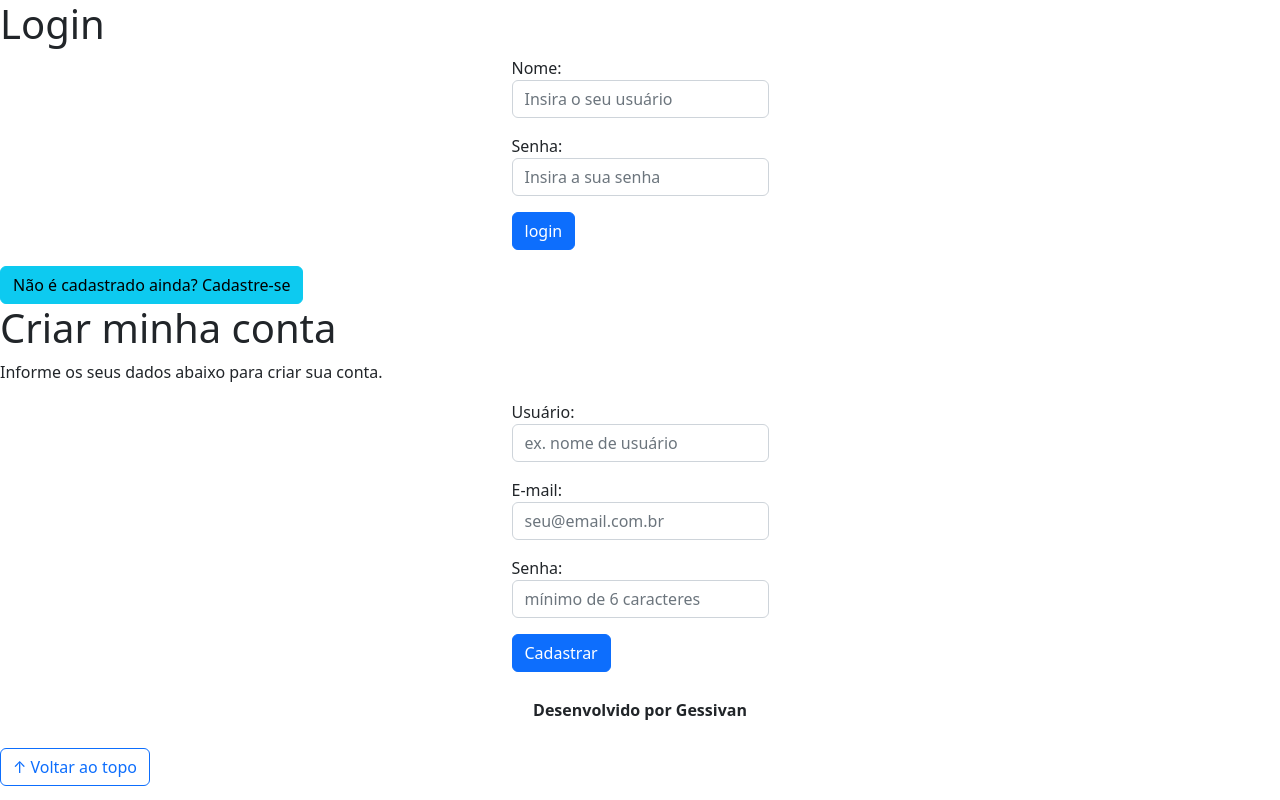
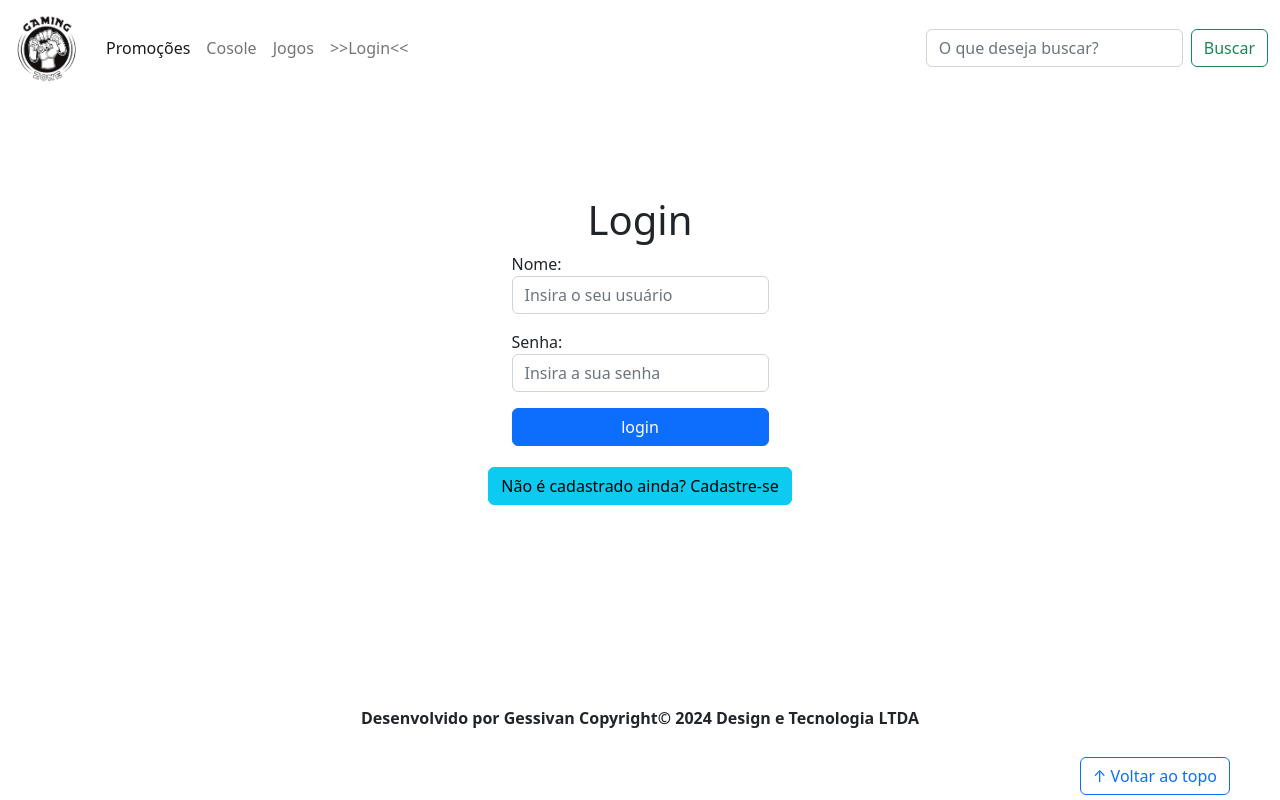
Before and after one commit to Gessivanf/FRONT-END, a plain HTML site: page login.html in a window 1280 px wide. Both pictures are taken after a click on the button "login". Drawn offline with nearby package versions, Linux system fonts and the light colour scheme.

Commit message:
commit update

```diff
--- a/css/estilo.css
+++ b/css/estilo.css
@@ -11,11 +11,13 @@ main{
 }
 
 /*banner*/
+
 #section-banners img{
     height: 500px;
 }
 /*Produtos vendidos*/
-#section-vendidos {
+
+#section-vendidos{
     text-align: center;
 }
 #section-vendidos h2{
@@ -25,6 +27,7 @@ main{
 #section-vendidos img{
     height: 300px;
     border-radius: 10px;
+
 }
 #section-vendidos .card{
     margin: 5px;
@@ -39,11 +42,36 @@ main{
 /*Rodapé*/
 
 /*Botão Voltar topo*/
+#voltar-topo{
+    position: fixed;
+    bottom: 5px;
+    right: 50px;
+}
 
 /* página de login  */
+#section-login{
+    margin-top: 100px;
+}
+#section-login h1 {
+    text-align: center;
+}
 
+#section-login input{
+    width: 100%;
+}
 
 /* Formulário de cadastro*/
+#section-cadastro{
+    padding: 5px;
+    text-align: center;
+    background-color: #fff;
+}
+
+#form-cadastrar {
+    padding: 50px;
+    display: none;
+
+}
 
 /*Ridapé*/
 footer{
--- a/js/jquery-script.js
+++ b/js/jquery-script.js
@@ -1 +1,13 @@
 //efeito de esconder formulário de cadastro
+
+$(document).ready(function(){
+
+    $("#botao-cadastrar").click(function(){
+
+        $("#form-cadastrar").slideToggle("slow");
+        $("#section-login").slideToggle("slow");
+        $("#botao-cadastrar").hide();
+
+
+    });
+});
--- a/js/script.js
+++ b/js/script.js
@@ -1,5 +1,32 @@
 //efeito do botão voltar ao Topo
+function topo(){
+    window.scrollTo(
+        {
+            top:0,
+            left:0,
+            behavior:'smooth'
+        }
+    )
+}
 
 //Validação de Login
+function login(){
+    var logado = 0;
+    var usuario = document.getElementById("usuario").value;
+    var senha = document.getElementById("senha").value;
+
+    if(usuario == 'admin' && senha == '123456'){
+        window.location = "index.html";
+        logado = 1;
+    }
+    if(logado == 0){
+        alert("Acesso negado. Dados incorretos")
+    }
+}
 
 //Ativar alert no botão cadastrar
+
+function cadastrar(){
+    alert("Cadastro com sucesso!")
+    window.location.href = "index.html";
+}
--- a/login.html
+++ b/login.html
@@ -5,7 +5,7 @@
     <meta charset="UTF-8">
     <meta http-equiv="X-UA-Compatible" content="IE=edge">
     <meta name="viewport" content="width=device-width, initial-scale=1.0">
-    <title>LH Games - login</title>
+    <title>Design e Tecnologia - login</title>
     <link href="https://cdn.jsdelivr.net/npm/bootstrap@5.2.2/dist/css/bootstrap.min.css" rel="stylesheet"
         integrity="sha384-Zenh87qX5JnK2Jl0vWa8Ck2rdkQ2Bzep5IDxbcnCeuOxjzrPF/et3URy9Bv1WTRi" crossorigin="anonymous">
     <link rel="stylesheet" href="css/estilo.css">
@@ -13,7 +13,34 @@
 
 <body>
     <header>
-
+        <nav class="navbar navbar-expand-lg bg-body-tertiary">
+            <div class="container-fluid">
+              <a class="navbar-brand" href="index.html"><img src="img/logo.png"></a>
+              <button class="navbar-toggler" type="button" data-bs-toggle="collapse" data-bs-target="#navbarSupportedContent" aria-controls="navbarSupportedContent" aria-expanded="false" aria-label="Toggle navigation">
+                <span class="navbar-toggler-icon"></span>
+              </button>
+              <div class="collapse navbar-collapse" id="navbarSupportedContent">
+                <ul class="navbar-nav me-auto mb-2 mb-lg-0">
+                  <li class="nav-item">
+                    <a class="nav-link active" aria-current="page" href="#">Promoções</a>
+                  </li>
+                  <li class="nav-item">
+                    <a class="nav-link" href="#">Cosole</a>
+                  </li>
+                  <li class="nav-item">
+                    <a class="nav-link" href="#">Jogos</a>
+                  </li>
+                  <li class="nav-item">
+                   <a class="nav-link" href="login.html">>>Login<<</a>
+                  </li>
+                  </ul>
+                <form class="d-flex" role="search">
+                  <input class="form-control me-2" type="search" placeholder="O que deseja buscar?" aria-label="Search">
+                  <button class="btn btn-outline-success" type="submit">Buscar</button>
+                </form>
+              </div>
+            </div>
+          </nav>
     </header>
 
     <main>
@@ -79,7 +106,7 @@
 
 
     <footer>
-        <p>Desenvolvido por Gessivan</p>
+        <p>Desenvolvido por Gessivan Copyright© 2024 Design e Tecnologia LTDA</p>
     </footer>
 
     <button id="voltar-topo" type="button" class="btn btn-outline-primary">&uarr; Voltar ao topo</button>
@@ -87,11 +114,12 @@
     <script src="https://cdn.jsdelivr.net/npm/bootstrap@5.2.2/dist/js/bootstrap.bundle.min.js"
         integrity="sha384-OERcA2EqjJCMA+/3y+gxIOqMEjwtxJY7qPCqsdltbNJuaOe923+mo//f6V8Qbsw3"
         crossorigin="anonymous"></script>
-    <script src="js/script.js"></script>
+        <script src="js/script.js"></script>
 
     <script src="https://code.jquery.com/jquery-3.6.1.js"
-        integrity="sha256-3zlB5s2uwoUzrXK3BT7AX3FyvojsraNFxCc2vC/7pNI=" crossorigin="anonymous"></script>
-    <script type="text/javascript" src="js/jquery-script.js"></script>
+        integrity="sha256-3zlB5s2uwoUzrXK3BT7AX3FyvojsraNFxCc2vC/7pNI="
+        crossorigin="anonymous"></script>
+        <script type="text/javascript" src="js/jquery-script.js"></script>
 
 </body>
 
```
Also changed, not shown: index.html (+3 -3 lines).
